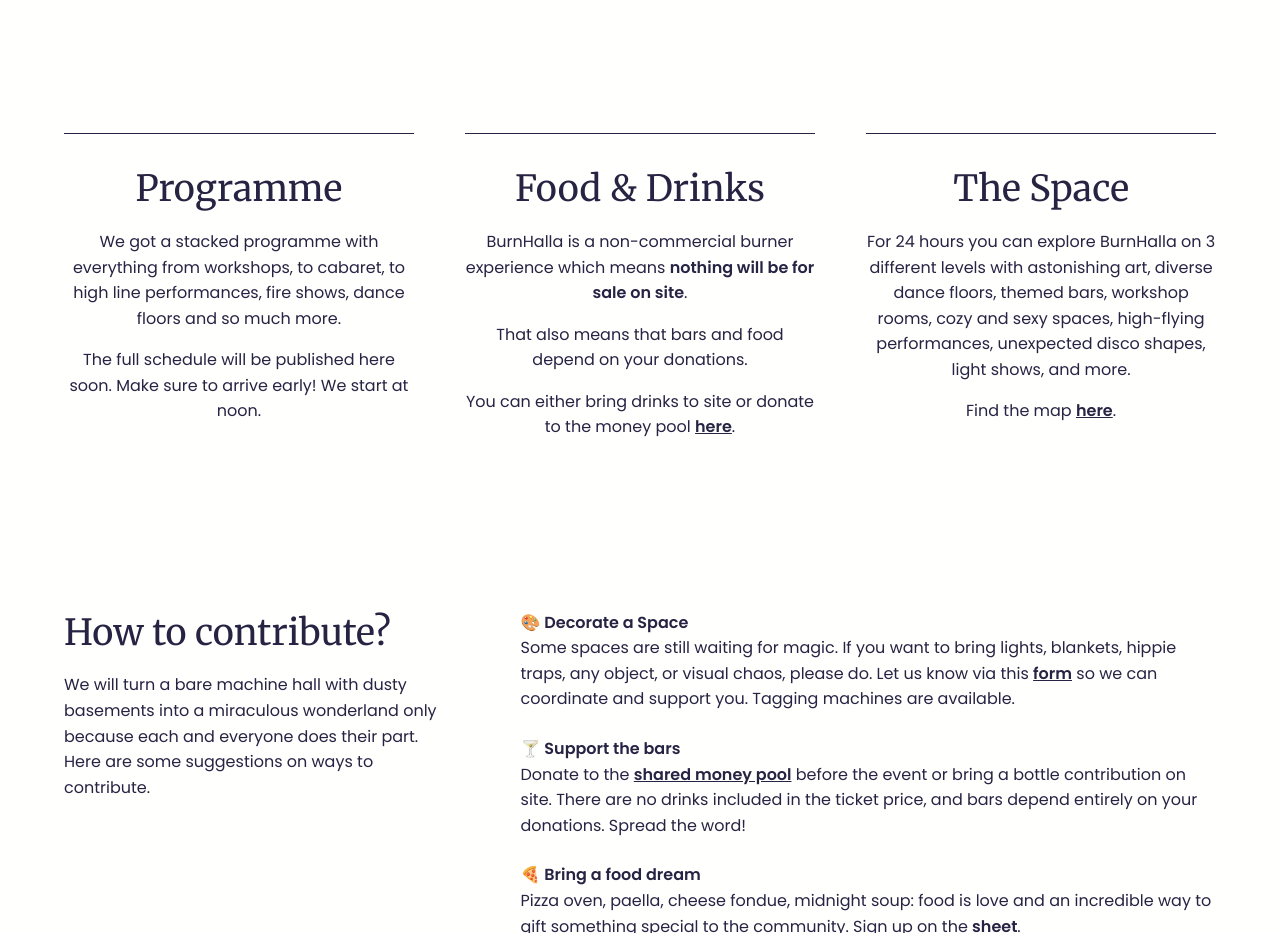
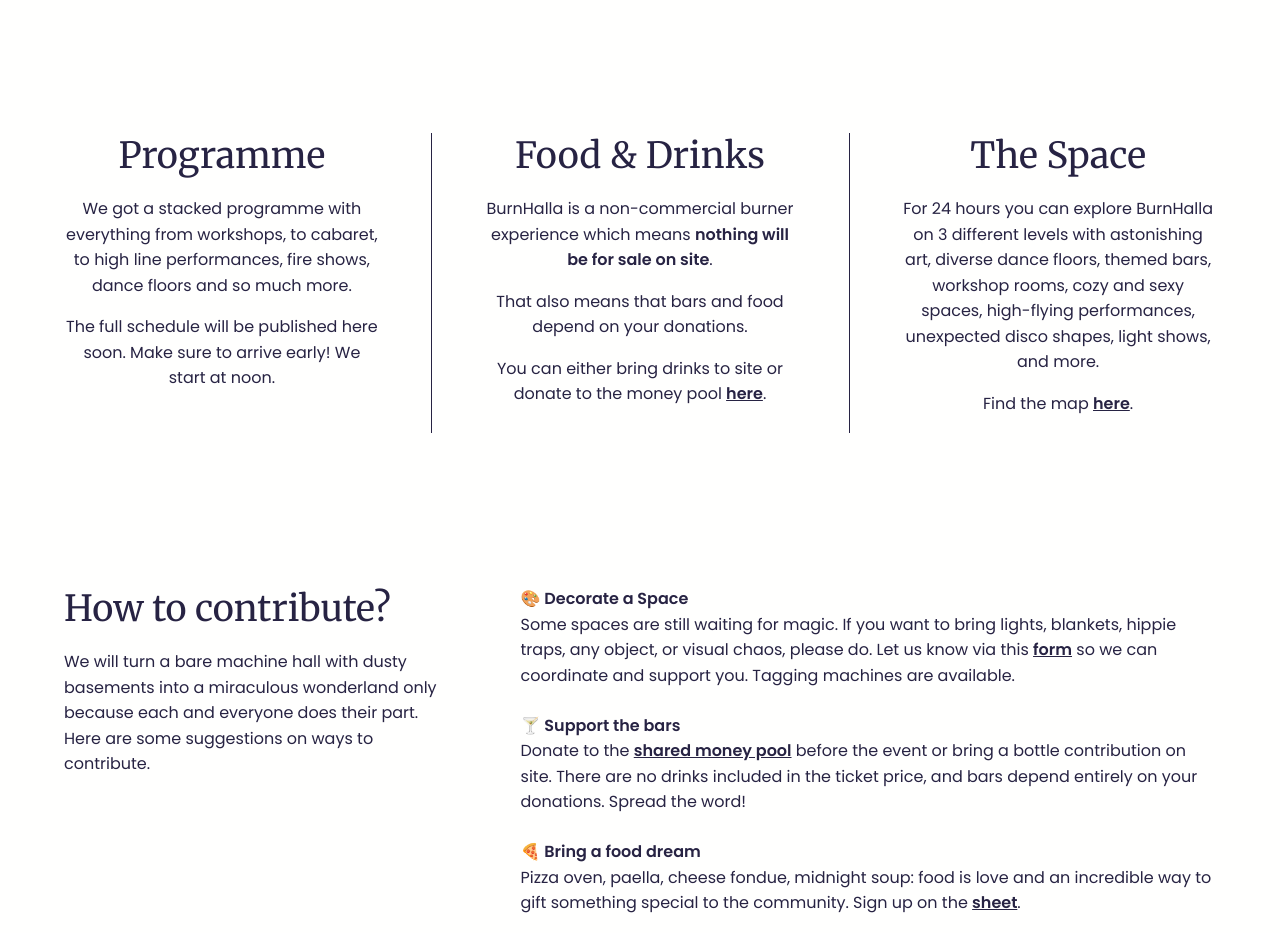
Before and after one commit to soof-golan/burnhalla.kiezburn.org, a plain HTML site: page public/index.html in a window 1280 px wide. Shown: the part 1240-2173 px from the top of the page. Drawn offline with Linux system fonts and the light colour scheme.

Commit message:
Draw card dividers only between cards
Vertical lines between side-by-side cards, horizontal lines between stacked ones, none before the first card.

```diff
--- a/public/index.html
+++ b/public/index.html
@@ -77,17 +77,31 @@
        stacked: never two plus an orphan. A container narrower than 54rem gives
        each card a huge flex-basis, which forces one per line. */
     .cards {
+      --gap-y: 4rem;
+      --gap-x: clamp(4rem, 8vw, 8rem);
       display: flex;
       flex-wrap: wrap;
-      gap: 2rem clamp(2rem, 4vw, 4rem);
+      gap: var(--gap-y) var(--gap-x);
       text-align: center;
+      overflow: hidden;
     }
     .cards article {
       flex-grow: 1;
       flex-basis: calc((54rem - 100%) * 999);
-      border-top: 1px solid var(--ink);
-      padding-top: 2rem;
+      position: relative;
     }
+    /* Dividers: every card draws a line in the gap above it and one in the gap
+       to its left. Lines with no gap there (first row, first column) land
+       outside .cards and are clipped, so only lines between cards show:
+       vertical when side by side, horizontal when stacked. */
+    .cards article::before,
+    .cards article::after {
+      content: "";
+      position: absolute;
+      background: var(--ink);
+    }
+    .cards article::before { inset-inline: 0; top: calc(var(--gap-y) / -2); height: 1px; }
+    .cards article::after { inset-block: 0; left: calc(var(--gap-x) / -2); width: 1px; }
 
     /* Heading beside body text (1:2) while there is room, stacked otherwise */
     .split {
```
